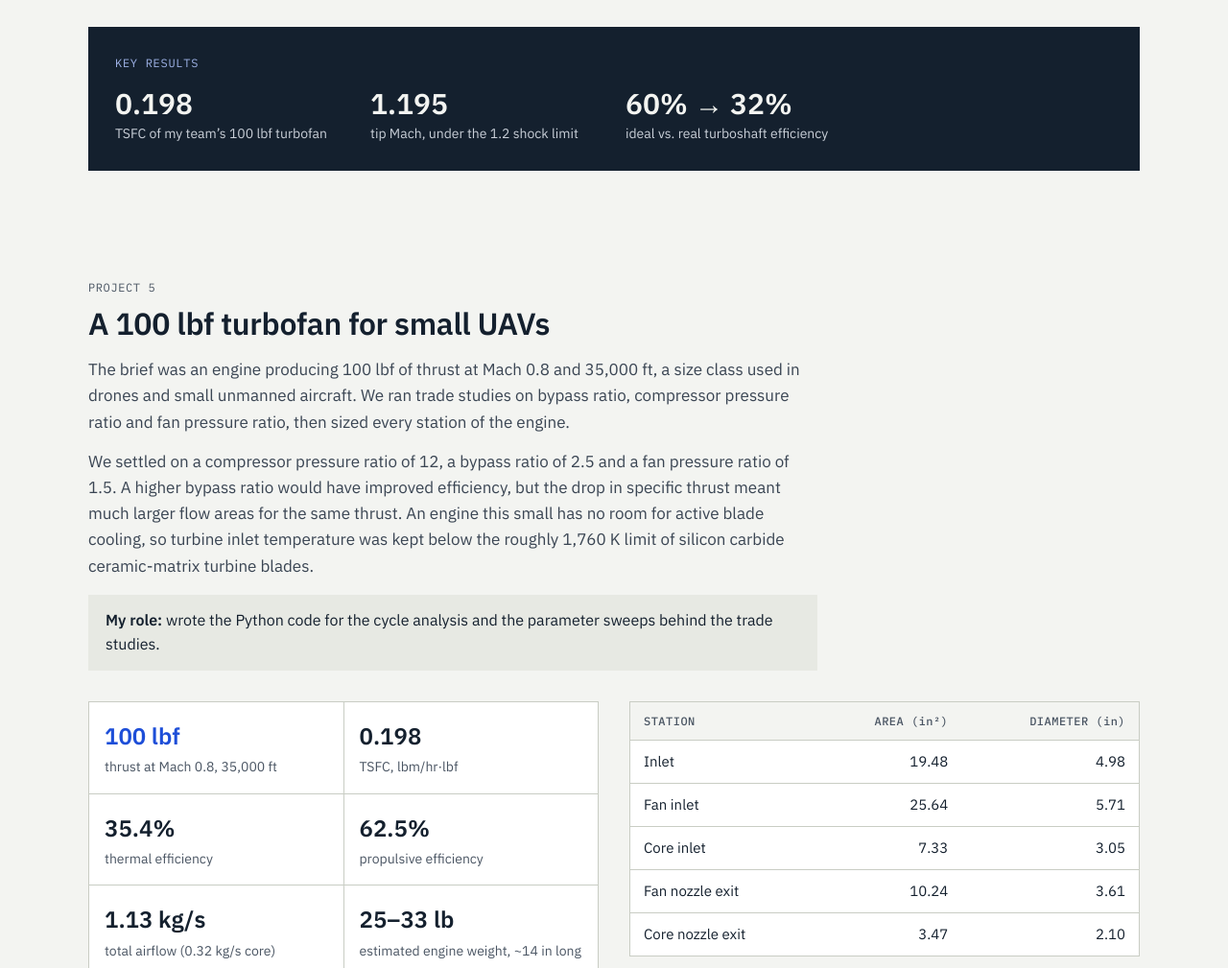
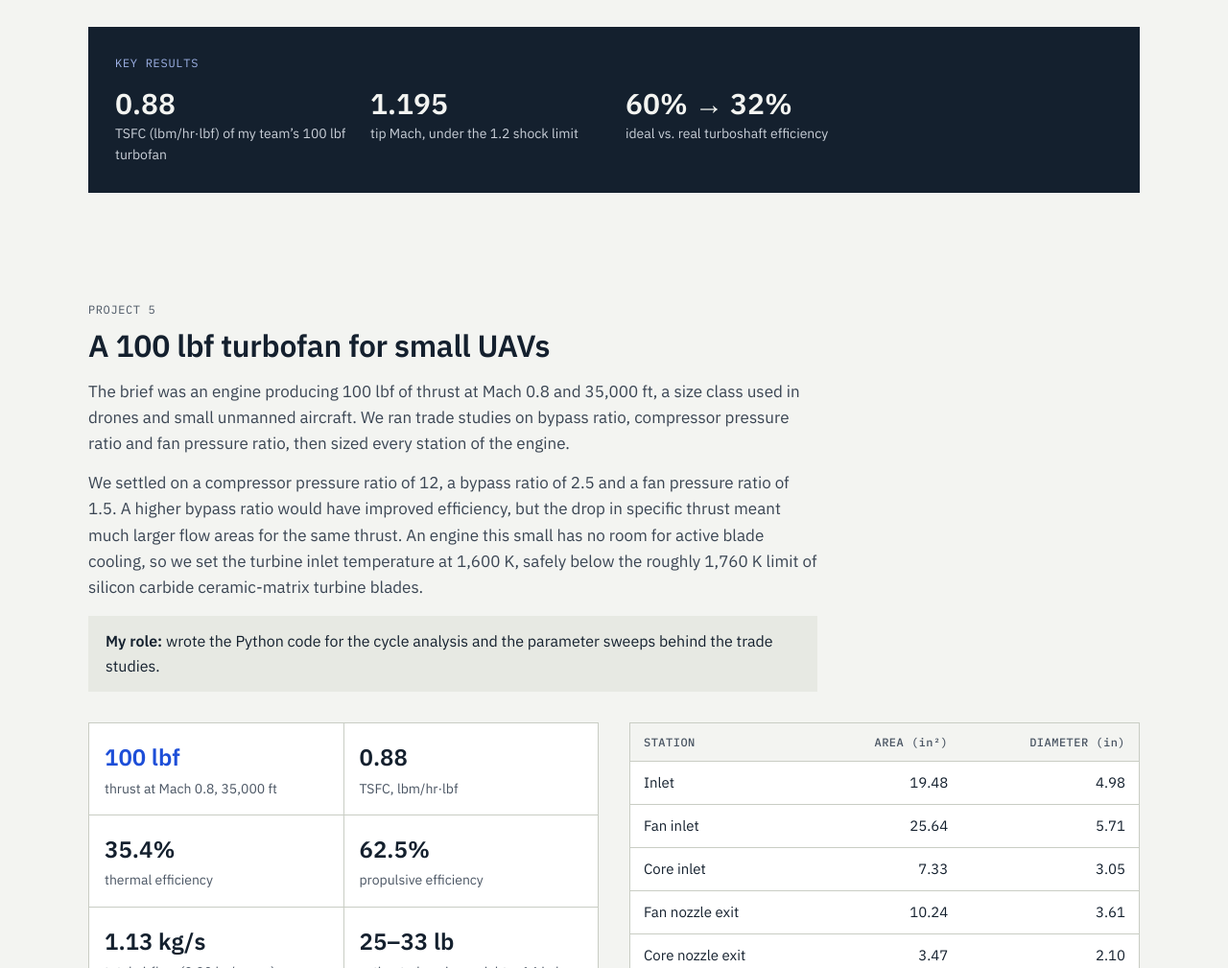
Before and after one commit to jjeerz09/Portfolio, a plain HTML site: page engines.html in a window 1280 px wide. Shown: the part 560-1569 px from the top of the page at 96% size. Drawn offline with Linux system fonts and the light colour scheme.

Commit message:
Add files via upload

```diff
--- a/engines.html
+++ b/engines.html
@@ -30,7 +30,7 @@
 <div><span class="kicker">TOOLS</span><strong>Python · Colab · MATLAB</strong></div>
 <div><span class="kicker">MY FOCUS</span><strong class="hl">Analysis code &amp; trade studies</strong></div>
 </div>
-<div class="results" role="list" aria-label="Key results"><span class="rk">KEY RESULTS</span><div role="listitem"><b>0.198</b><span>TSFC of my team’s 100 lbf turbofan</span></div><div role="listitem"><b>1.195</b><span>tip Mach, under the 1.2 shock limit</span></div><div role="listitem"><b>60% → 32%</b><span>ideal vs. real turboshaft efficiency</span></div></div>
+<div class="results" role="list" aria-label="Key results"><span class="rk">KEY RESULTS</span><div role="listitem"><b>0.88</b><span>TSFC (lbm/hr·lbf) of my team’s 100 lbf turbofan</span></div><div role="listitem"><b>1.195</b><span>tip Mach, under the 1.2 shock limit</span></div><div role="listitem"><b>60% → 32%</b><span>ideal vs. real turboshaft efficiency</span></div></div>
 </section>
 
 <!-- 1. TURBOFAN -->
@@ -38,12 +38,12 @@
 <div class="kicker">PROJECT 5</div>
 <h2>A 100 lbf turbofan for small UAVs</h2>
 <p>The brief was an engine producing 100 lbf of thrust at Mach 0.8 and 35,000 ft, a size class used in drones and small unmanned aircraft. We ran trade studies on bypass ratio, compressor pressure ratio and fan pressure ratio, then sized every station of the engine.</p>
-<p class="lead" style="margin-top:14px">We settled on a compressor pressure ratio of 12, a bypass ratio of 2.5 and a fan pressure ratio of 1.5. A higher bypass ratio would have improved efficiency, but the drop in specific thrust meant much larger flow areas for the same thrust. An engine this small has no room for active blade cooling, so turbine inlet temperature was kept below the roughly 1,760 K limit of silicon carbide ceramic-matrix turbine blades.</p>
+<p class="lead" style="margin-top:14px">We settled on a compressor pressure ratio of 12, a bypass ratio of 2.5 and a fan pressure ratio of 1.5. A higher bypass ratio would have improved efficiency, but the drop in specific thrust meant much larger flow areas for the same thrust. An engine this small has no room for active blade cooling, so we set the turbine inlet temperature at 1,600 K, safely below the roughly 1,760 K limit of silicon carbide ceramic-matrix turbine blades.</p>
 <div class="role"><b>My role:</b> wrote the Python code for the cycle analysis and the parameter sweeps behind the trade studies.</div>
 <div class="figs">
 <div class="nums" role="list" aria-label="Turbofan results">
 <div role="listitem"><b class="hl">100 lbf</b><span>thrust at Mach 0.8, 35,000 ft</span></div>
-<div role="listitem"><b>0.198</b><span>TSFC, lbm/hr·lbf</span></div>
+<div role="listitem"><b>0.88</b><span>TSFC, lbm/hr·lbf</span></div>
 <div role="listitem"><b>35.4%</b><span>thermal efficiency</span></div>
 <div role="listitem"><b>62.5%</b><span>propulsive efficiency</span></div>
 <div role="listitem"><b>1.13 kg/s</b><span>total airflow (0.32 kg/s core)</span></div>
```
